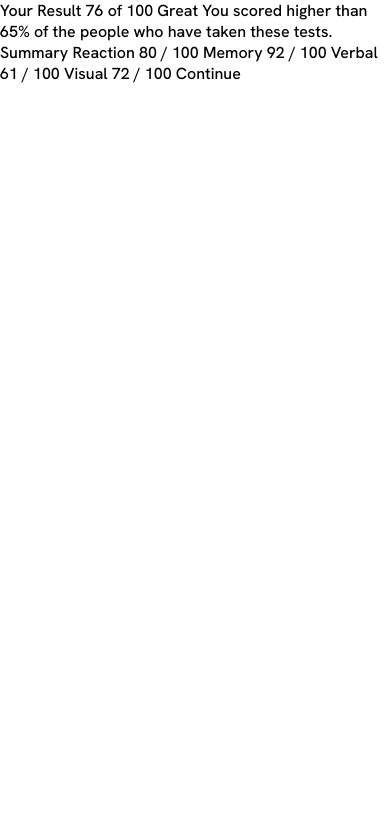
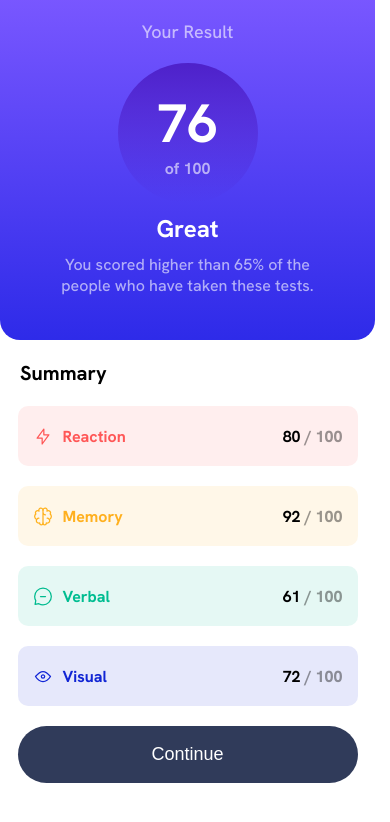
Before and after one commit to seweryngolba/result-summary-component-frontend-mentor, a plain HTML site: page index.html in a window 390 px wide. Drawn offline with Linux system fonts and the light colour scheme.

Commit message:
mobile design

```diff
--- a/index.html
+++ b/index.html
@@ -8,8 +8,52 @@
     <link rel="stylesheet" href="style.css" />
   </head>
   <body>
-    Your Result 76 of 100 Great You scored higher than 65% of the people who
-    have taken these tests. Summary Reaction 80 / 100 Memory 92 / 100 Verbal 61
-    / 100 Visual 72 / 100 Continue
+    <div class="container">
+      <div class="result">
+        <p class="result-title">Your Result</p>
+        <div class="result-circle">
+          <h1 class="my-points">76</h1>
+          <p class="max-points">of 100</p>
+        </div>
+        <h2 class="main-message">Great</h2>
+        <p class="sub-message">
+          You scored higher than 65% of the people who have taken these tests.
+        </p>
+      </div>
+      <div class="summary">
+        <h3 class="sum-title">Summary</h3>
+        <div class="all-skills">
+          <div class="skill reaction">
+            <div class="skill-name">
+              <img src="/assets/images/icon-reaction.svg" />
+              <h4 class="red-title">Reaction</h4>
+            </div>
+            <div class="skill-points"><b>80</b> / 100</div>
+          </div>
+          <div class="skill memory">
+            <div class="skill-name">
+              <img src="/assets/images/icon-memory.svg" />
+              <h4 class="yellow-title">Memory</h4>
+            </div>
+            <div class="skill-points"><b>92</b> / 100</div>
+          </div>
+          <div class="skill verbal">
+            <div class="skill-name">
+              <img src="/assets/images/icon-verbal.svg" />
+              <h4 class="green-title">Verbal</h4>
+            </div>
+            <div class="skill-points"><b>61</b> / 100</div>
+          </div>
+          <div class="skill visual">
+            <div class="skill-name">
+              <img src="/assets/images/icon-visual.svg" />
+              <h4 class="blue-title">Visual</h4>
+            </div>
+            <div class="skill-points"><b>72</b> / 100</div>
+          </div>
+        </div>
+      </div>
+      <button class="continue-button">Continue</button>
+    </div>
   </body>
 </html>
--- a/style.css
+++ b/style.css
@@ -7,5 +7,151 @@
 }
 
 body {
+  width: 100%;
+  min-height: 100vh;
   font-family: "Hanken Grotesk", sans-serif;
 }
+
+.container {
+  width: 375px;
+  display: flex;
+  align-items: center;
+  justify-content: flex-start;
+  flex-direction: column;
+}
+
+.result {
+  height: 340px;
+  width: 100%;
+  display: flex;
+  align-items: center;
+  justify-content: flex-start;
+  flex-direction: column;
+  background: linear-gradient(hsl(252, 100%, 67%), hsl(241, 81%, 54%));
+  border-bottom-left-radius: 20px;
+  border-bottom-right-radius: 20px;
+}
+
+.result-title {
+  font-size: 18px;
+  color: hsla(0, 0%, 100%, 0.6);
+  margin: 20px 0;
+}
+
+.result-circle {
+  width: 140px;
+  height: 140px;
+  border-radius: 50%;
+  background: linear-gradient(hsla(256, 72%, 46%, 1), hsla(241, 72%, 46%, 0));
+  display: flex;
+  align-items: center;
+  justify-content: center;
+  flex-direction: column;
+}
+
+.my-points {
+  font-size: 54px;
+  color: hsl(0, 0%, 100%);
+}
+
+.max-points {
+  color: hsla(0, 0%, 100%, 0.6);
+  font-weight: 700;
+}
+
+.main-message {
+  color: hsl(0, 0%, 100%);
+  margin: 10px 0;
+}
+
+.sub-message {
+  width: 280px;
+  text-align: center;
+  color: hsla(0, 0%, 100%, 0.6);
+}
+
+.summary {
+  width: 100%;
+}
+
+.sum-title {
+  text-align: left;
+  font-size: 20px;
+  margin: 20px 0 20px 20px;
+}
+
+.skill {
+  display: flex;
+  align-items: center;
+  justify-content: space-between;
+  width: 340px;
+  height: 60px;
+  margin: 0 auto;
+  padding: 15px;
+  border-radius: 10px;
+}
+
+.reaction {
+  background: hsla(0, 100%, 67%, 0.1);
+}
+
+.memory {
+  background: hsla(39, 100%, 56%, 0.1);
+}
+
+.verbal {
+  background: hsla(166, 100%, 37%, 0.1);
+}
+
+.visual {
+  background: hsla(234, 85%, 45%, 0.1);
+}
+
+.skill-name {
+  display: flex;
+  gap: 10px;
+}
+
+.red-title {
+  color: hsl(0, 100%, 67%);
+}
+
+.yellow-title {
+  color: hsl(39, 100%, 56%);
+}
+
+.green-title {
+  color: hsl(166, 100%, 37%);
+}
+
+.blue-title {
+  color: hsl(234, 85%, 45%);
+}
+
+.skill-points {
+  font-weight: 800;
+  color: hsla(0, 100%, 0%, 0.4);
+}
+
+.skill-points > b {
+  color: hsl(0, 100%, 0%);
+}
+
+.all-skills {
+  display: flex;
+  align-items: center;
+  justify-content: center;
+  flex-direction: column;
+  gap: 20px;
+}
+
+.continue-button {
+  width: 340px;
+  padding: 18px 0;
+  font-size: 18px;
+  color: hsl(0, 0%, 100%);
+  background: hsl(224, 30%, 27%);
+  margin-top: 20px;
+  border: none;
+  border-radius: 30px;
+}
```
